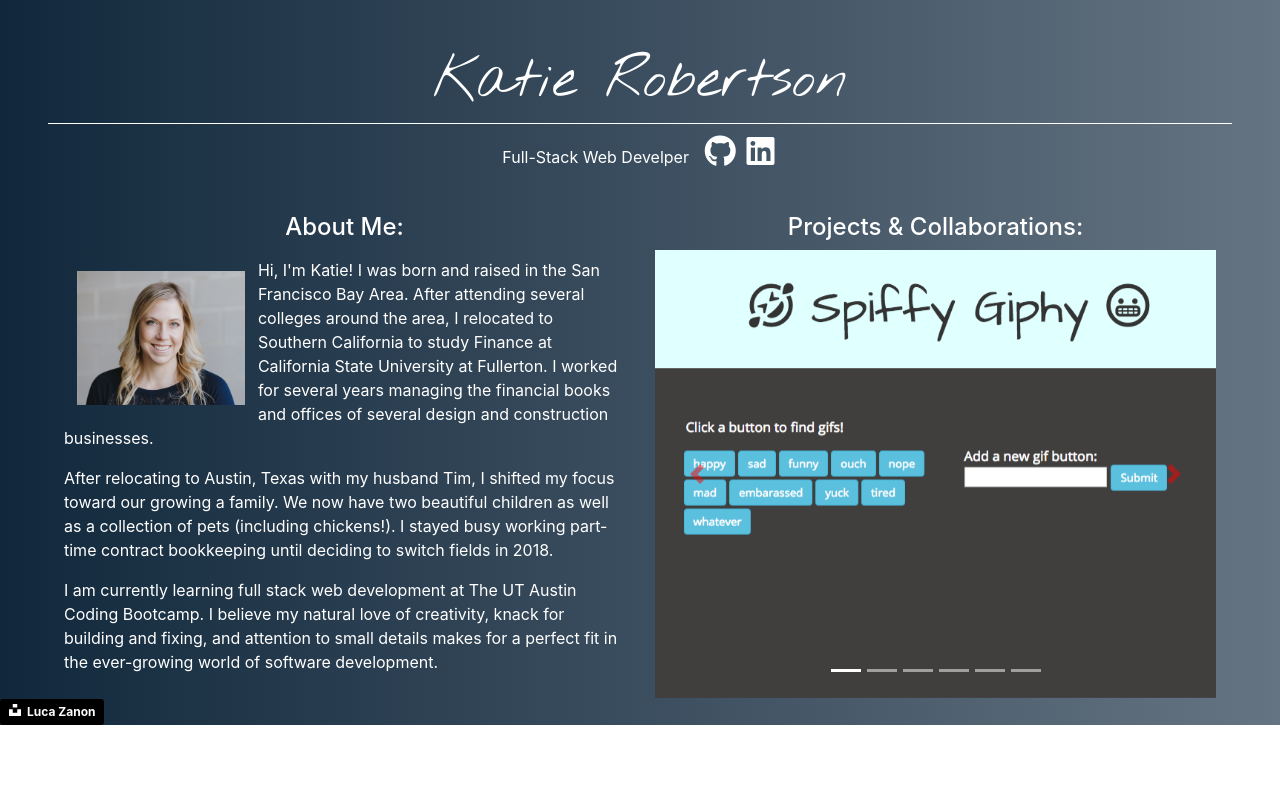
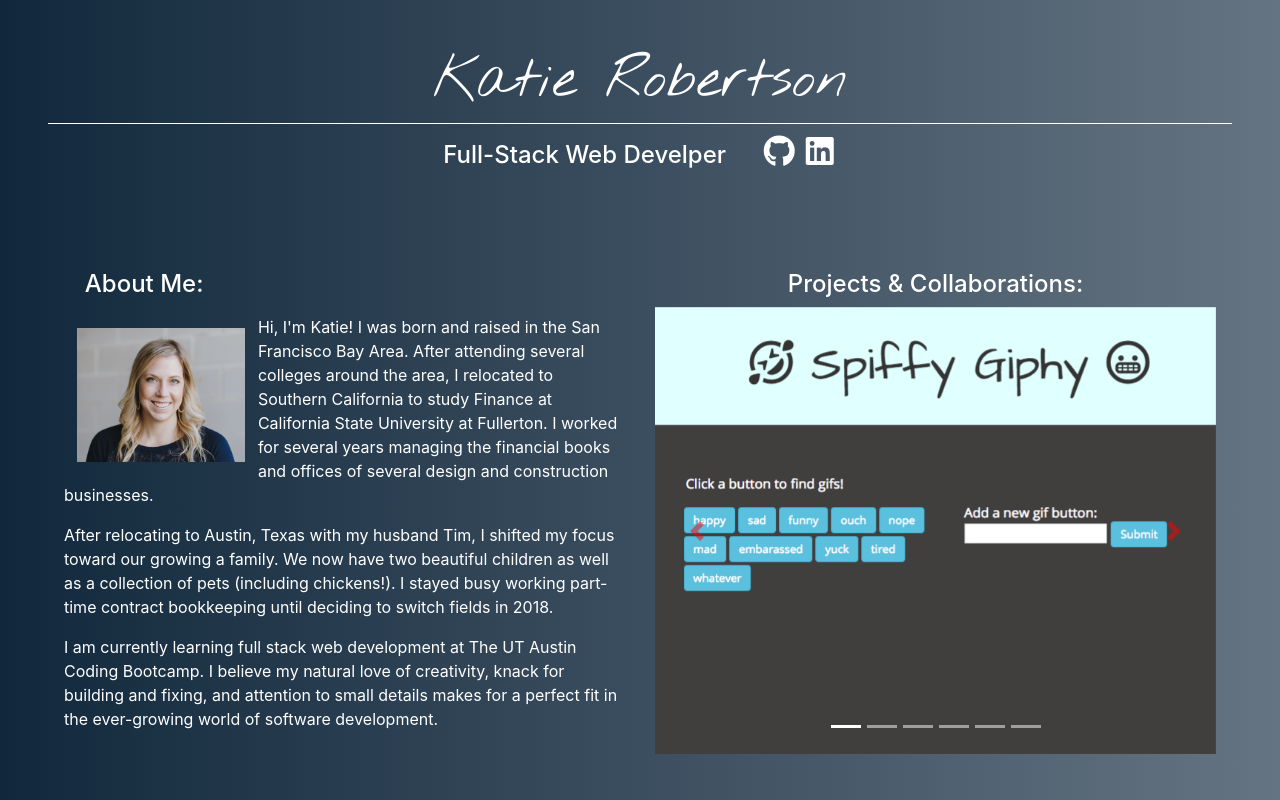
Before and after one commit to katiebug32/Portfolio, a plain HTML site: page index.html in a window 1280 px wide. Drawn offline with nearby package versions, Linux system fonts and the light colour scheme.

Commit message:
minor edits

```diff
--- a/assets/css/styles.css
+++ b/assets/css/styles.css
@@ -1,5 +1,5 @@
 html {
-    /* height: 100%;
+    height: 100%;
     background-image: linear-gradient(to right, rgb(17, 40, 60), rgb(101, 116, 130));
     background-repeat:
       no-repeat,
@@ -7,7 +7,7 @@ html {
     background-position:
       top,
       bottom;
-    color: white; */
+
 }
 
 .my-2 {
@@ -49,15 +49,17 @@ body {
     color: white;
     background: transparent;
 }
+#aboutMe {
+    padding-left: 1.3rem;
+}
 
 #title {
-    padding-right: 8px;
+    padding-right: 30px;
 }
 
 #showcase {
     display: flex;
-    margin-left: 5%;
-    margin-right: 5%;
+    margin: 5%;
 }
 
 #initPara {
--- a/index.html
+++ b/index.html
@@ -22,7 +22,7 @@
             <h1 class="display-4" id="nameMain" style="font-family: 'Nothing You Could Do', cursive;">Katie Robertson </h1>
             <hr class="my-2">
             <div>
-                <p class="d-inline-flex" id="title">Full-Stack Web Develper</p>
+                <h4 class="d-inline-block" id="title">Full-Stack Web Develper</h4>
                 <a href="https://github.com/katiebug32"><i class="fab fa-github fa-2x"></i></a>
                 <a href="https://www.linkedin.com/in/katie-l-robertson/"><i class="fab fa-linkedin fa-2x"></i></a>
             </div>
@@ -31,7 +31,7 @@
     <section id="showcase">
         <div class="row">
             <div class="col-6" id="leftBox">
-                <h4 style="text-align: center;">About Me:</h4>
+                <h4 id="aboutMe">About Me:</h4>
                 <div id="mainPara">
                     <img id="profilePic" src="assets/images/headshotAsh.png" height="30%" width="30%">
                     <p id="initPara">Hi, I'm Katie! I was born and raised in the San Francisco Bay Area. After attending several
@@ -128,16 +128,7 @@
     </section>
 </body>
 <footer>
-    <a style="background-color:black;color:white;text-decoration:none;padding:4px 6px;font-family:-apple-system, BlinkMacSystemFont, &quot;San Francisco&quot;, &quot;Helvetica Neue&quot;, Helvetica, Ubuntu, Roboto, Noto, &quot;Segoe UI&quot;, Arial, sans-serif;font-size:12px;font-weight:bold;line-height:1.2;display:inline-block;border-radius:3px"
-        href="https://unsplash.com/@zanonluca?utm_medium=referral&amp;utm_campaign=photographer-credit&amp;utm_content=creditBadge"
-        target="_blank" rel="noopener noreferrer"
-        title="Download free do whatever you want high-resolution photos from Luca Zanon"><span
-            style="display:inline-block;padding:2px 3px"><svg xmlns="http://www.w3.org/2000/svg"
-                style="height:12px;width:auto;position:relative;vertical-align:middle;top:-2px;fill:white"
-                viewBox="0 0 32 32">
-                <title>unsplash-logo</title>
-                <path d="M10 9V0h12v9H10zm12 5h10v18H0V14h10v9h12v-9z"></path>
-            </svg></span><span style="display:inline-block;padding:2px 3px">Luca Zanon</span></a>
+
 </footer>
 <script src="https://code.jquery.com/jquery-3.3.1.slim.min.js"
     integrity="sha384-q8i/X+965DzO0rT7abK41JStQIAqVgRVzpbzo5smXKp4YfRvH+8abtTE1Pi6jizo"
@@ -151,7 +142,7 @@
 <script src="javascript/main.js"></script>
 <script>
     $('.carousel').carousel({
-        interval: 8000
+        interval: 7000
     })
 </script>
 </body>
```
